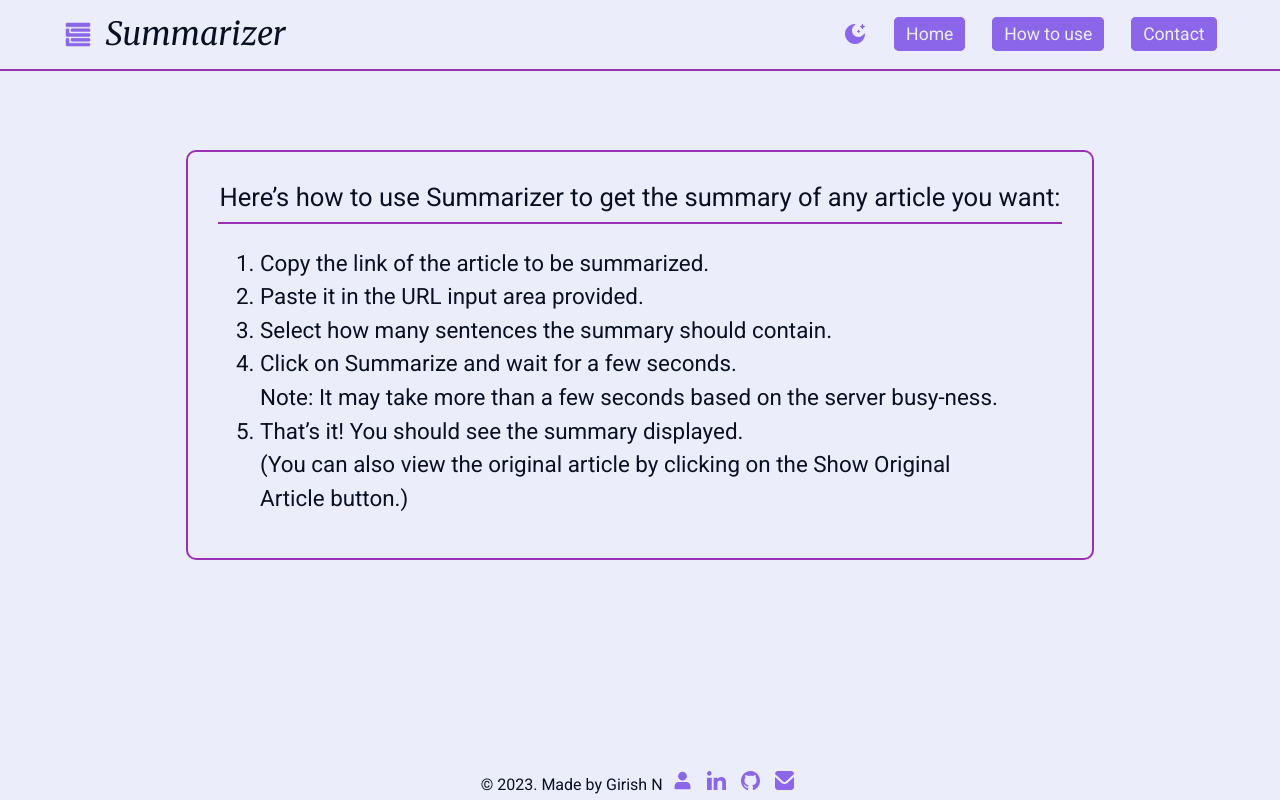
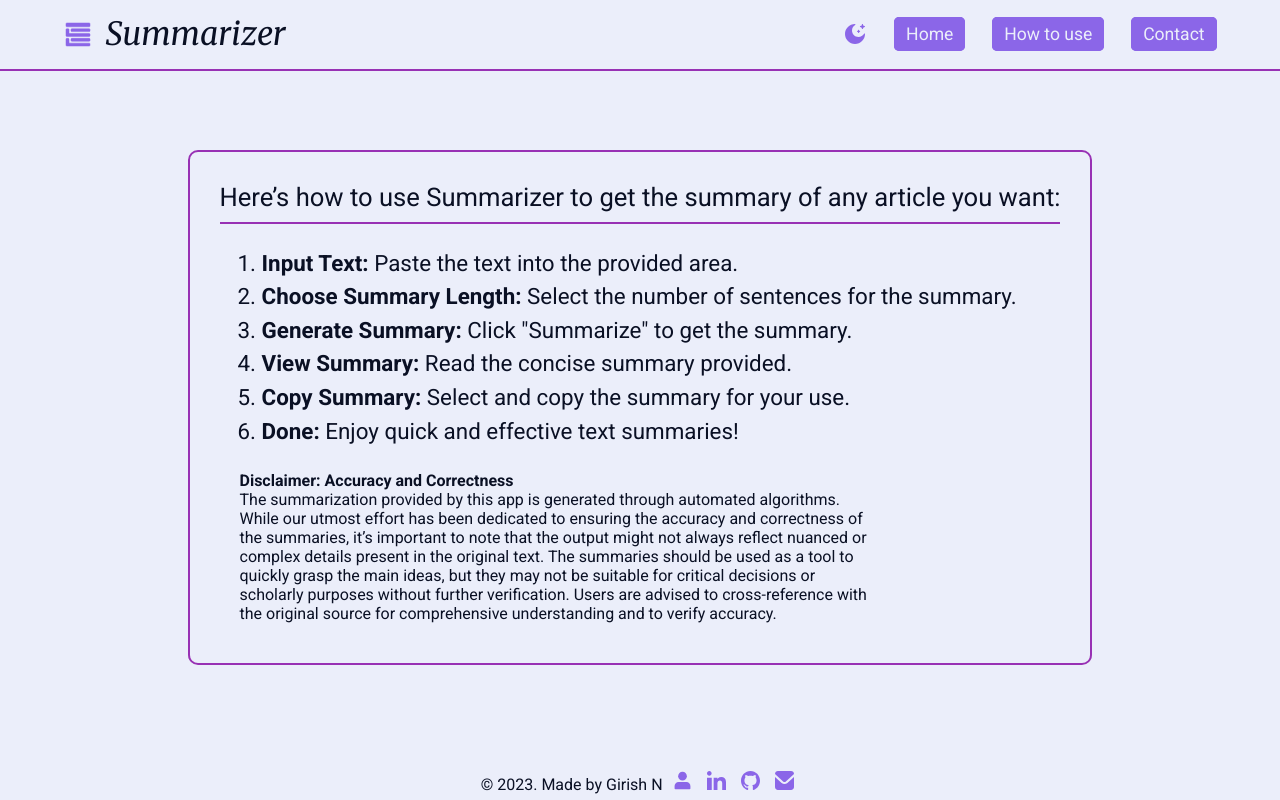
Before and after one commit to girish-n7/summarizer, a React (Vite) app: page /#/help in a window 1280 px wide. Built offline with nearby package versions, Linux system fonts and the light colour scheme.

Commit message:
added disclaimer, content changes

```diff
--- a/src/components/Help.jsx
+++ b/src/components/Help.jsx
@@ -7,31 +7,55 @@ export default function Help() {
       </p>
       <ol className="help--instructions">
         <li>
-          Copy the link of the article to be summarized.
+          <span className="help--instructions__bold">Input Text:</span> Paste
+          the text into the provided area.
           <br />
         </li>
         <li>
-          Paste it in the URL input area provided.
+          <span className="help--instructions__bold">
+            Choose Summary Length:
+          </span>{" "}
+          Select the number of sentences for the summary.
           <br />
         </li>
         <li>
-          Select how many sentences the summary should contain.
+          <span className="help--instructions__bold">Generate Summary:</span>{" "}
+          Click &#34;Summarize&#34; to get the summary.
           <br />
         </li>
         <li>
-          Click on Summarize and wait for a few seconds.
-          <br />
-          Note: It may take more than a few seconds based on the server
-          busy-ness.
+          <span className="help--instructions__bold">View Summary:</span> Read
+          the concise summary provided.
           <br />
         </li>
         <li>
-          That&#8217;s it! You should see the summary displayed.
+          <span className="help--instructions__bold">Copy Summary:</span> Select
+          and copy the summary for your use.
           <br />
-          (You can also view the original article by clicking on the Show
-          Original Article button.)
+        </li>
+        <li>
+          <span className="help--instructions__bold">Done:</span> Enjoy quick
+          and effective text summaries!
+          <br />
         </li>
       </ol>
+      <div className="help--disclaimer">
+        <p>
+          <span className="disclaimer--head">
+            Disclaimer: Accuracy and Correctness
+          </span>
+          <br />
+          The summarization provided by this app is generated through automated
+          algorithms. While our utmost effort has been dedicated to ensuring the
+          accuracy and correctness of the summaries, it&#8217;s important to
+          note that the output might not always reflect nuanced or complex
+          details present in the original text. The summaries should be used as
+          a tool to quickly grasp the main ideas, but they may not be suitable
+          for critical decisions or scholarly purposes without further
+          verification. Users are advised to cross-reference with the original
+          source for comprehensive understanding and to verify accuracy.
+        </p>
+      </div>
     </div>
   );
 }
--- a/src/components/Home.jsx
+++ b/src/components/Home.jsx
@@ -36,7 +36,7 @@ export default function Home({ updateSummary }) {
 
   return (
     <div className="home--container">
-      <p className="input--prompt">Paste the article's url to summarize</p>
+      <p className="input--prompt">Paste the text to summarize</p>
       <form action="" onSubmit={handleSubmit}>
         <div className="input--options">
           <input
--- a/src/style.css
+++ b/src/style.css
@@ -233,9 +233,23 @@ button:hover,
   padding: 1.5% 5%;
 }
 
+.help--instructions__bold {
+  font-weight: bold;
+}
+
 .help--hr {
   border: 1px var(--accent) solid;
   margin: 10px auto;
+}
+
+.help--disclaimer {
+  font-size: 1rem;
+  max-width: 50vw;
+  padding: 10px 20px;
+}
+
+.disclaimer--head {
+  font-weight: bold;
 }
 
 /* contact */
```
